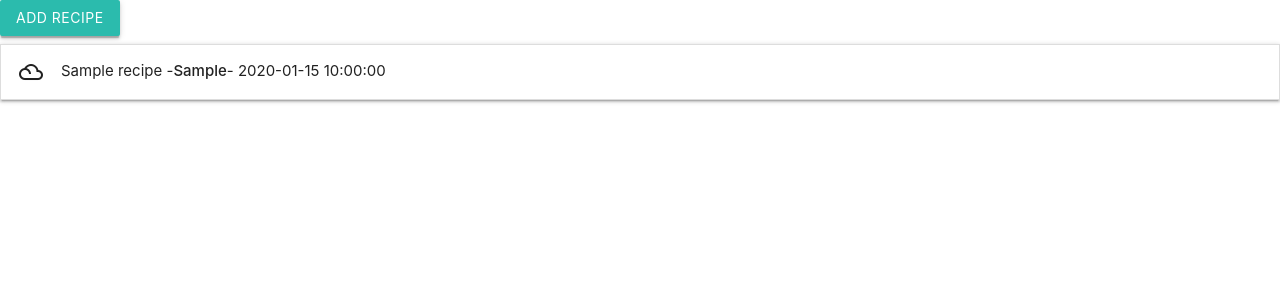
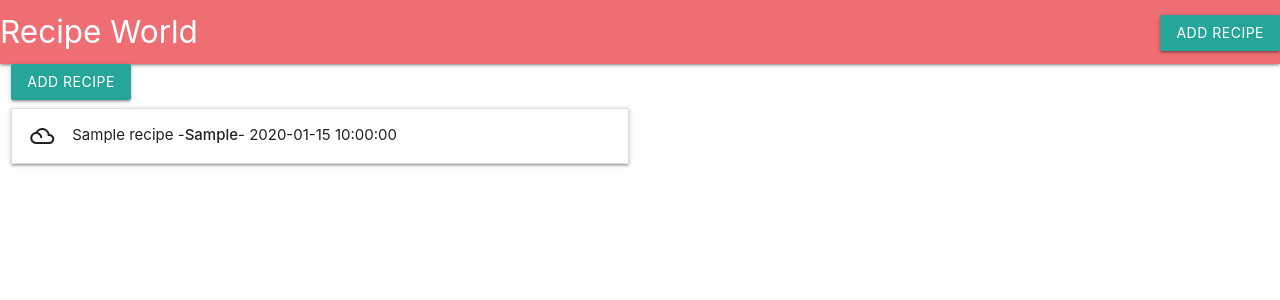
Before and after one commit to GameRockUK/cookingproject2, a Flask app: page / in a window 1280 px wide. Shown: the top 300 px of the page. Run offline with Flask 2, Linux system fonts and the light colour scheme; a database or web service that is not in the repository returns one stand-in record (values such as "Sample title"); some libraries are stand-ins or nearby versions.

Commit message:
Added navbar and link to modal for adding recipes onto navbar within base.html

```diff
--- a/templates/base.html
+++ b/templates/base.html
@@ -7,8 +7,20 @@
 </head>
 
 <body>
+      <nav>
+    <div class="nav-wrapper">
+      <a href="#!" class="brand-logo">Recipe World</a>
+      <ul class="right hide-on-med-and-down">
+        <li><button data-target="modal1" class="btn modal-trigger">Add Recipe</button></li>
+      </ul>
+    </div>
+  </nav>
+  <div class="row">
+  <div class="col s6">
 	{% block content %}
 	{% endblock %}
+   </div>
+  </div>
 
 	<script src="https://cdnjs.cloudflare.com/ajax/libs/jquery/3.4.1/jquery.min.js"></script>
 	<script src="https://cdnjs.cloudflare.com/ajax/libs/materialize/1.0.0/js/materialize.min.js"></script>
```
